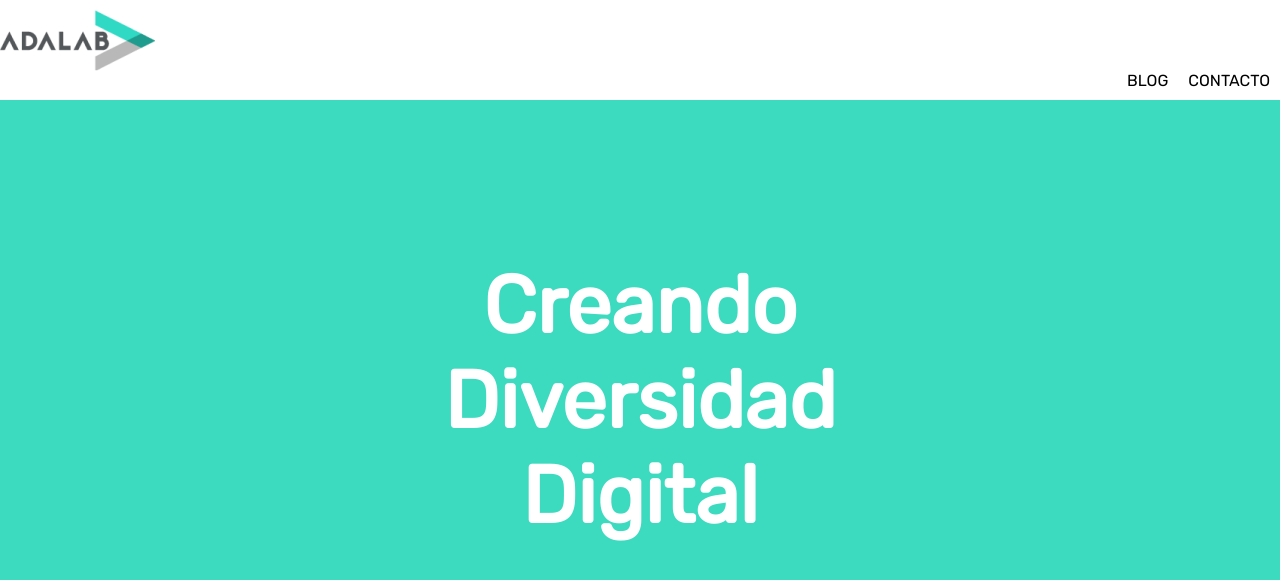
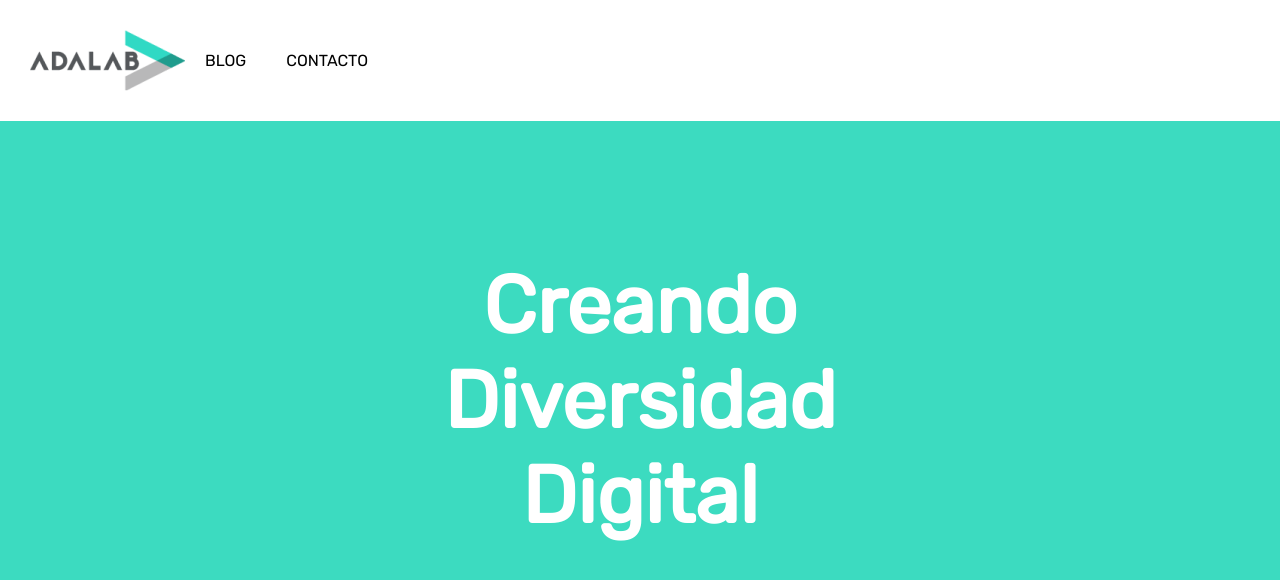
Before and after one commit to Adalab/modulo-1-evaluacion-intermedia-anabescos, a plain HTML site: page index.html in a window 1280 px wide. Drawn offline with Linux system fonts and the light colour scheme.

Commit message:
header changes

```diff
--- a/index.html
+++ b/index.html
@@ -11,7 +11,7 @@
     <header class="header">
         <a class="logo" href="https://adalab.es/"><img class="logoSize" src="./images/adalab-logo-155x61.png" alt="Adalab logo" >
         </a>
-        <nav>
+        <nav class="menuContainer">
             <ul class="menu">
                 <li class="listItem">
                     <a class="linkMenu" href="https://medium.com/adalab">BLOG</a>
--- a/styles/styles.css
+++ b/styles/styles.css
@@ -14,6 +14,7 @@
   padding: 10px 0;
   position: fixed;
   z-index: 1000;
+  /* display: flex; */
   background-color: white;
 }
 .logo {
@@ -24,7 +25,9 @@
 .logoSize {
   width: 155px;
 }
-
+.menuContainer {
+  display: flex;
+}
 .menu {
   display: flex;
   justify-content: center;
@@ -48,6 +51,7 @@
   font-size: 30 px;
   /* position: absolute; */
   background-color: var(--brandColorMain);
+  padding: 300px 0;
 }
 .title {
   color: var(--BrandColorMainText);
@@ -58,15 +62,23 @@
   font-family: "Rubik", "sans-serif";
 }
 @media all and (min-width: 768px) {
+  .header {
+    display: flex;
+  }
   .logo {
     display: flex;
     justify-content: flex-start;
     align-items: center;
+    padding: 20px 0 20px 30px;
   }
   .menu {
     justify-content: flex-end;
     align-items: center;
   }
+  .listItem {
+    padding: 10px 10px;
+    justify-content: flex-end;
+  }
   .main {
     font-size: 40px;
   }
```
